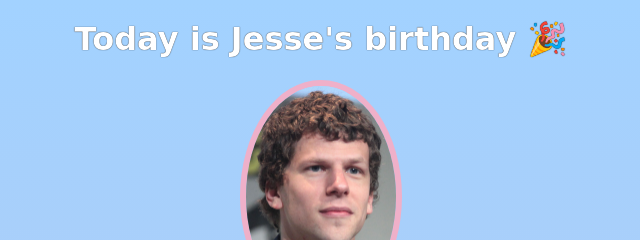
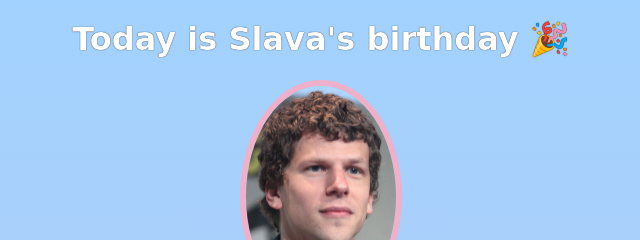
Before and after one commit to CoSlava/Bday-gift-site, a plain HTML site: page index.html in a window 1280 px wide. Shown: the top 240 px of the page, 319-959 px from the left. Drawn offline with nearby package versions, Linux system fonts and the light colour scheme; a web font is replaced by a local one.

Commit message:
Commit name change 1

```diff
--- a/index.html
+++ b/index.html
@@ -7,7 +7,7 @@
     </head>
     <body>
         <div id="header">
-            <h1>Today is Jesse's birthday 🎉</h1>
+            <h1>Today is Slava's birthday 🎉</h1>
             <img id="bff-img" src="images/Jesse.jpeg">
             <h2 id="bday-age">39 years old</h2>
             <h4 id="bday-date">10/5/2022</h4>
```
